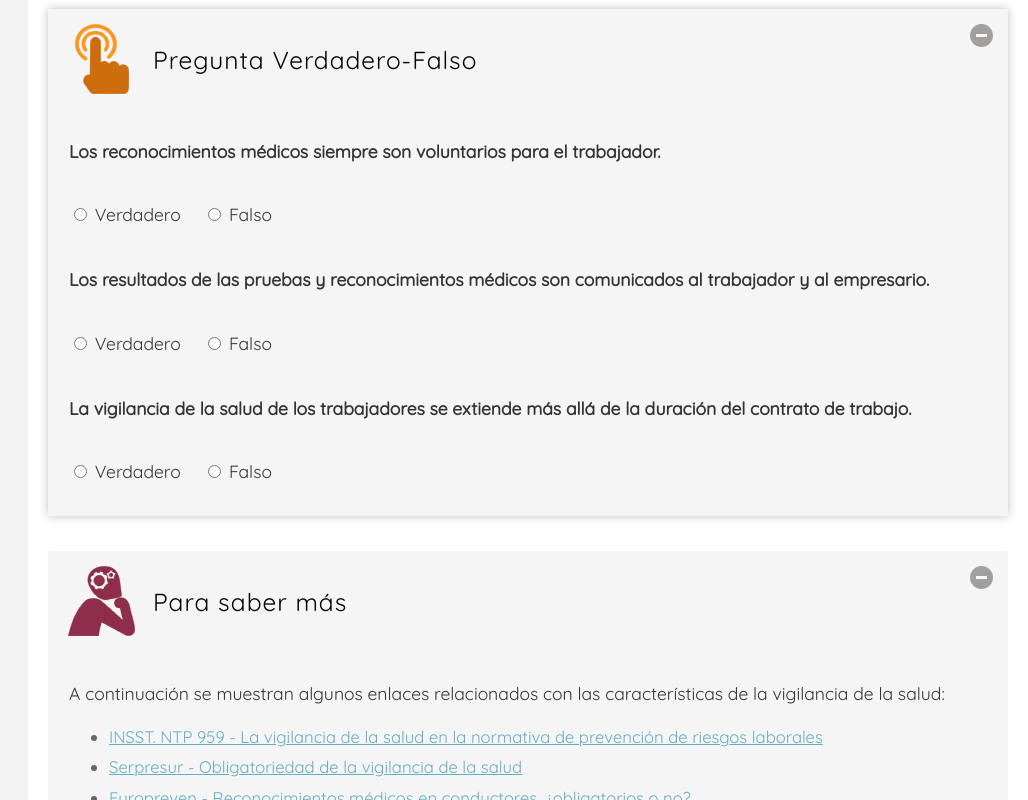
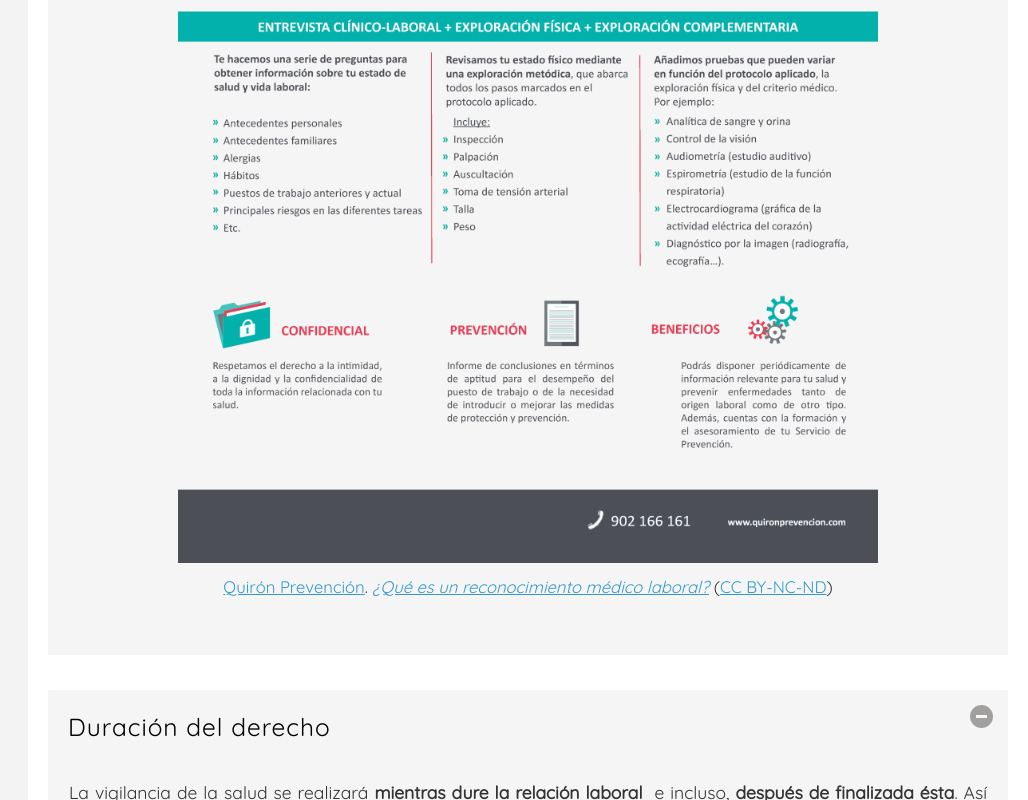
Before and after one commit to joseandressanz/UT-5.-Derechos-y-Obligaciones-en-Materia-de-PRL, a plain HTML site: page 41_caractersticas.html in a window 1280 px wide. Shown: the part 3553-4353 px from the top of the page, without its empty margins (252-1280 px from the left). Drawn offline with Linux system fonts and the light colour scheme.

Commit message:
Add files via upload

```diff
--- a/41_caractersticas.html
+++ b/41_caractersticas.html
@@ -108,7 +108,10 @@
 <ul>
 <li style="font-weight: 400; text-align: justify;" aria-level="1"><span style="font-weight: 400;">Cuando tengan que ver con la <strong>aptitud</strong> del trabajador para el desempeño del puesto de trabajo. </span></li>
 <li style="font-weight: 400; text-align: justify;" aria-level="1"><span style="font-weight: 400;">Cuando tengan que ver con la necesidad de <strong>introducir o mejorar medidas de protección</strong> para que los trabajadores puedan desarrollar correctamente sus funciones en materia preventiva.</span></li>
-</ul></div>
+</ul>
+<figure class="exe-figure exe-image position-center license-CC-BY-NC-ND" style="width: 700px;"><a href="Infografia_RM.png" rel="lightbox"><img src="Infografia_RM.png" alt="" width="700" height="1114" /></a>
+<figcaption class="figcaption"><a href="https://www.quironprevencion.com/blogs/es/prevenidos/" target="_blank" class="author" rel="noopener">Quirón Prevención</a>. <a href="https://www.quironprevencion.com/blogs/es/prevenidos/reconocimiento-medico" target="_blank" class="title" rel="noopener"><em>¿Qué es un reconocimiento médico laboral?</em></a> <span class="license"><span class="sep">(</span><a href="http://creativecommons.org/licenses/?lang=es" rel="license nofollow noopener" target="_blank" title="Creative Commons BY-NC-ND">CC BY-NC-ND</a><span class="sep">)</span></span></figcaption>
+</figure></div>
 </div>
 </div>
 </div>
```
Also changed, not shown: Infografia_RM.png (added).
